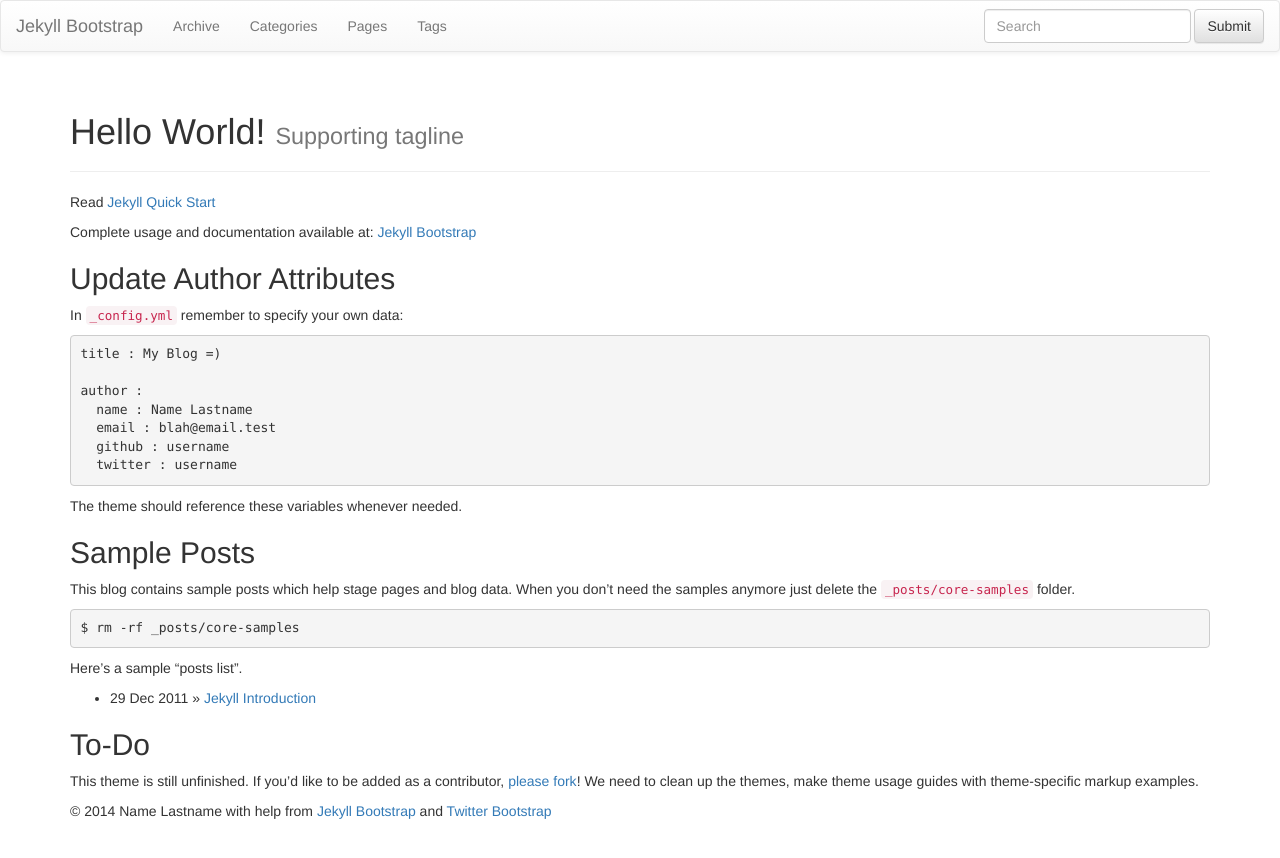
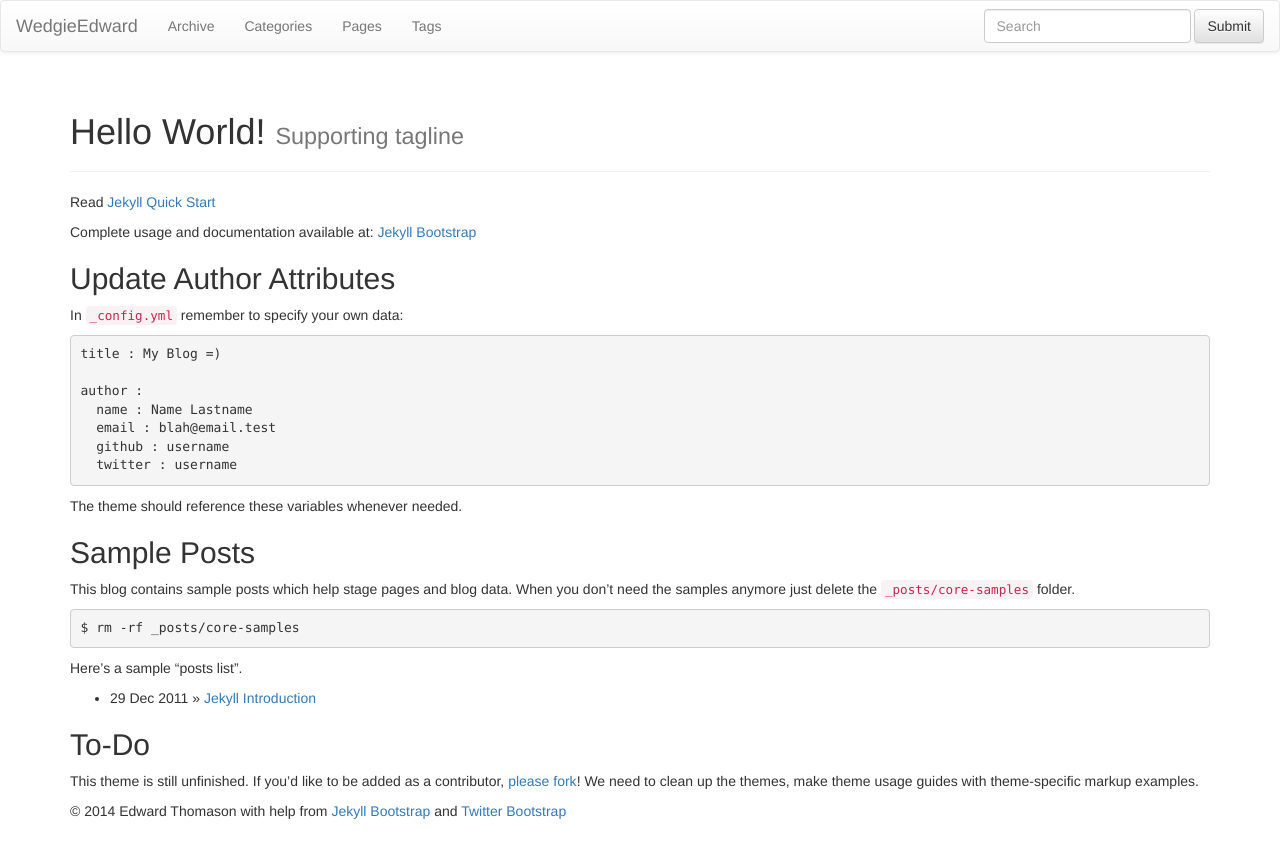
Before and after one commit to wedgieedward/wedgieedward.github.io, a Jekyll site: the page built from index.md, in a window 1280 px wide. Shown: the top 858 px of the page. Built offline with Jekyll 4.4.1, drawn with Linux system fonts in a browser that asks for light colours; nearby versions of some CDN libraries; library files that are not in the unit come from our copies.

Commit message:
changed the config vars

```diff
--- a/_config.yml
+++ b/_config.yml
@@ -8,14 +8,13 @@ pygments: true
 # Themes are encouraged to use these universal variables
 # so be sure to set them if your theme uses them.
 #
-title : Jekyll Bootstrap
-tagline: Site Tagline
+title : WedgieEdward
+tagline: Edward Thomason's personal github page
 author :
-  name : Name Lastname
-  email : blah@email.test
-  github : username
-  twitter : username
-  feedburner : feedname
+  name : Edward Thomason
+  email : edward@thomason.me.uk
+  github : WedgieEdward
+  twitter : wedgoeedward
 
 # The production_url is only used when full-domain names are needed
 # such as sitemap.txt
@@ -25,7 +24,7 @@ author :
 # Else if you are pushing to username.github.io, replace with your username.
 # Finally if you are pushing to a GitHub project page, include the project name at the end.
 #
-production_url : http://username.github.io
+production_url : http://wedgieedward.github.io
 
 # All Jekyll-Bootstrap specific configurations are namespaced into this hash
 #
```
